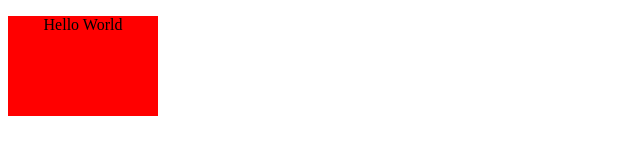
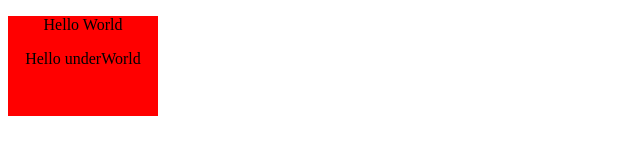
Before and after one commit to Vicinlight/project-Js-classes, a website: page index.html in a window 1280 px wide. Shown: the whole page, without its empty margins (0-640 px from the left). Drawn offline with Linux system fonts and the light colour scheme.

Commit message:
Second commit

```diff
--- a/index.html
+++ b/index.html
@@ -9,6 +9,7 @@
 <body>
 <div class="block">
     <p>Hello World</p>
+    <p>Hello underWorld</p>
 </div>
 <script src="script/main.js"></script>
 </body>
```
